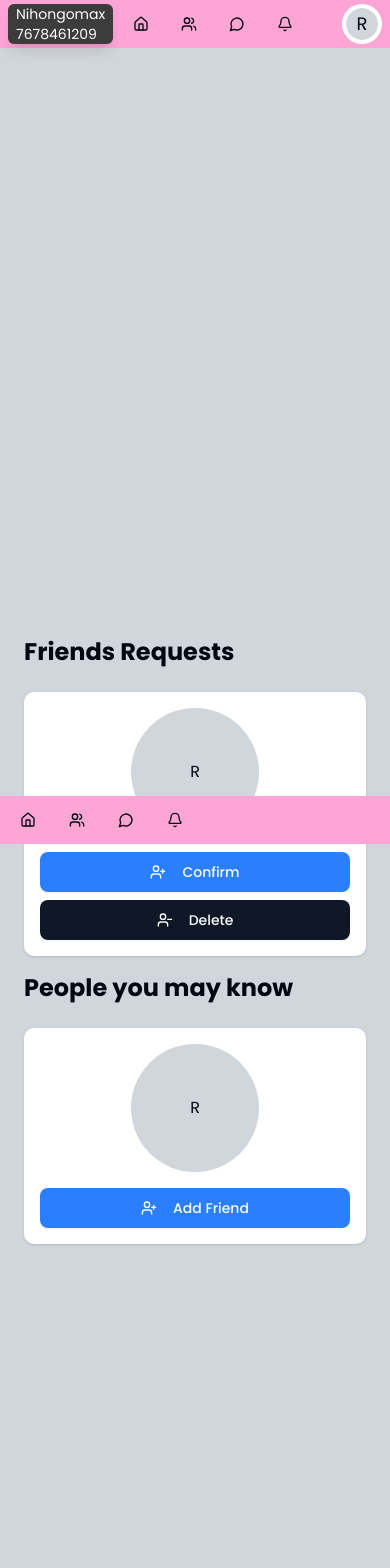
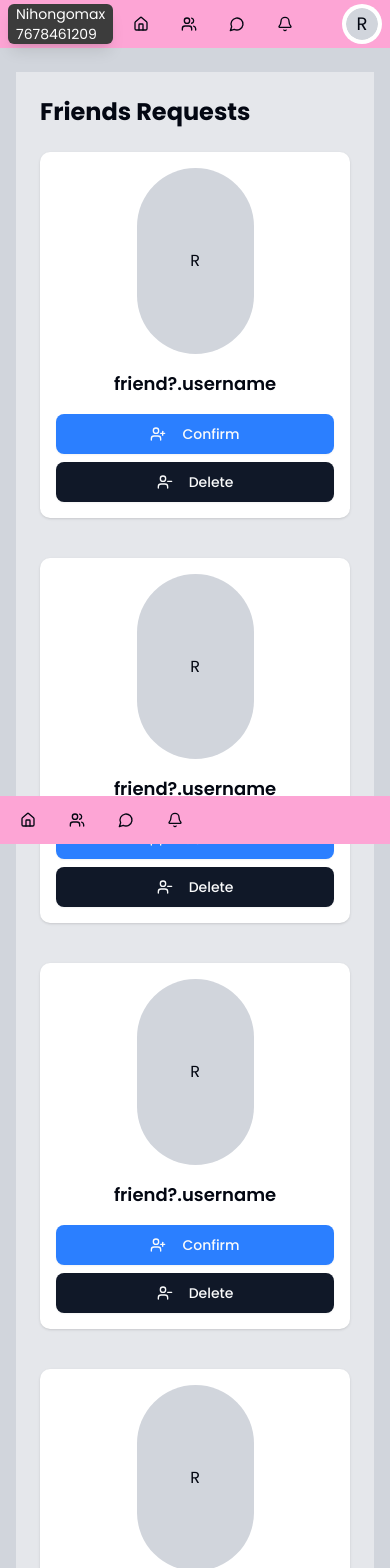
Before and after one commit to Ravi-kant-coder/Nihongomax, a Next.js app: page /friends-list in a window 390 px wide. Shown: the top 1568 px of the page. Before the commit the page ends 1284 px from the top, so only its background shows below. Built offline with nearby package versions, Linux system fonts and the light colour scheme.

Commit message:
friends responsive half

```diff
--- a/app/friends-list/FriendRequest.jsx
+++ /dev/null
@@ -1,46 +0,0 @@
-import { AnimatePresence } from "framer-motion";
-import React from "react";
-import { Avatar, AvatarFallback, AvatarImage } from "@/components/ui/avatar";
-import { motion } from "framer-motion";
-import { UserMinus, UserPlus } from "lucide-react";
-import { Button } from "@/components/ui/button";
-
-const FriendRequest = ({ friend, onAction }) => {
-  const userPlaceholder = friend?.username
-    ?.split(" ")
-    .map((name) => name[0])
-    .join("");
-  return (
-    <AnimatePresence>
-      <motion.div
-        initial={{ opacity: 0, x: 50 }}
-        animate={{ opacity: 1, x: 0 }}
-        transition={{ duration: 0.3 }}
-        className="bg-white mb-4 dark:bg-gray-800 p-4 shadow rounded-lg"
-      >
-        <Avatar className="h-32 w-32 rounded mx-auto mb-4">
-          {friend?.profilePicture ? (
-            <AvatarImage src={friend?.profilePicture} alt={friend?.username} />
-          ) : (
-            <AvatarFallback className="dark:bg-gray-400">R</AvatarFallback>
-          )}
-        </Avatar>
-        <h3 className="text-lg font-semibold text-center mb-4 ">
-          {friend?.username}
-        </h3>
-
-        <div className="flex flex-col justify-between">
-          <Button className="bg-blue-500 " size="lg" onClick={() => {}}>
-            <UserPlus className="mr-2 h-4 w-4" /> Confirm
-          </Button>
-
-          <Button className="mt-2 " size="lg" onClick={() => {}}>
-            <UserMinus className="mr-2 h-4 w-4" /> Delete
-          </Button>
-        </div>
-      </motion.div>
-    </AnimatePresence>
-  );
-};
-
-export default FriendRequest;
--- /dev/null
+++ b/app/friends-list/FriendRequestCard.jsx
@@ -0,0 +1,36 @@
+import { AnimatePresence } from "framer-motion";
+import React from "react";
+import { Avatar, AvatarFallback, AvatarImage } from "@/components/ui/avatar";
+import { motion } from "framer-motion";
+import { UserMinus, UserPlus } from "lucide-react";
+import { Button } from "@/components/ui/button";
+
+const FriendRequestCard = ({ friend, onAction }) => {
+  const userPlaceholder = friend?.username?.split(" ")[0];
+  return (
+    <div className="bg-white mb-4 dark:bg-gray-800 p-4 shadow rounded-lg">
+      <Avatar className="lg:h-[20vh] lg:w-[10vw] h-[22vh] w-[30vw] rounded mx-auto mb-4">
+        {friend?.profilePicture ? (
+          <AvatarImage src={friend?.profilePicture} alt={friend?.username} />
+        ) : (
+          <AvatarFallback className="dark:bg-gray-400">R</AvatarFallback>
+        )}
+      </Avatar>
+      <h3 className="text-lg font-semibold text-center mb-4 ">
+        {"friend?.username"}
+      </h3>
+
+      <div className="flex flex-col justify-between">
+        <Button className="bg-blue-500 " size="lg" onClick={() => {}}>
+          <UserPlus className="mr-2 h-4 w-4" /> Confirm
+        </Button>
+
+        <Button className="mt-2 " size="lg" onClick={() => {}}>
+          <UserMinus className="mr-2 h-4 w-4" /> Delete
+        </Button>
+      </div>
+    </div>
+  );
+};
+
+export default FriendRequestCard;
--- a/app/friends-list/page.js
+++ b/app/friends-list/page.js
@@ -2,14 +2,15 @@
 import React, { useEffect, useState } from "react";
 import LeftSideBar from "@/components/LeftSideBar";
 import { FriendCardSkeleton, NoFriendsMessage } from "@/lib/Skeleten";
-import FriendRequest from "./FriendRequest";
+import FriendRequest from "./FriendRequestCard";
 import FriendsSuggestion from "./FriendsSuggestion";
+import FriendRequestCard from "./FriendRequestCard";
 // import { userFriendStore } from "@/store/userFriendsStore";
 // import toast from "react-hot-toast";
 
 const Page = () => {
   const [loading, setLoading] = useState(false);
-  const friendRequest = [{}];
+  const friendRequests = [{}, {}, {}, {}, {}, {}, {}, {}, {}];
   const friendSuggestion = [{}];
   //   const {
   //     //     followUser,
@@ -42,21 +43,23 @@ const Page = () => {
   //   };
 
   return (
-    <div className="min-h-screen bg-gray-300 dark:bg-[rgb(36,37,38)] ">
-      <LeftSideBar />
-      <main className="ml-0 md:ml-64 mt-16 p-6">
+    <div className="min-h-screen bg-gray-300 dark:bg-[rgb(36,37,38)] lg:flex mt-18">
+      <div className="hidden lg:fixed lg:block">
+        <LeftSideBar />
+      </div>
+      <main className="p-6 bg-gray-200 lg:rounded-lg lg:ml-70 mx-4 lg:mx-0">
         <h1 className="text-2xl font-bold mb-6">Friends Requests</h1>
-        <div className="grid grid-cols-1 sm:grid-cols-2 md:grid-cols-3 lg:grid-cols-4 gap-6  ">
+        <div className="grid grid-cols-1 sm:grid-cols-2 md:grid-cols-3 lg:grid-cols-5 gap-6  ">
           {loading ? (
             <FriendCardSkeleton />
-          ) : friendRequest.length === 0 ? (
+          ) : friendRequests.length === 0 ? (
             <NoFriendsMessage
               text="No Friend Requests"
               description="Why not explore Nihongomax and connect with new people?"
             />
           ) : (
-            friendRequest.map((friend) => (
-              <FriendRequest
+            friendRequests.map((friend) => (
+              <FriendRequestCard
                 key={friend._id}
                 friend={friend}
                 loading={loading}
--- a/app/user-profile/ProfileHeader.jsx
+++ b/app/user-profile/ProfileHeader.jsx
@@ -115,9 +115,9 @@ const ProfileHeader = ({
 
   return (
     <div className="relative">
-      <div className="relative h-64 md:h-80 bg-gray-400 overflow-hidden ">
+      <div className="relative lg:h-80 lg:w-[90vw] mx-auto rounded-lg lg:mt-20 mt-10 h-50 bg-gray-400 overflow-hidden ">
         <img
-          src={"./Horizontal2.jpg"}
+          src={"./Vertical2.jpg"}
           alt="cover"
           className="w-full h-full object-cover"
         />
```
